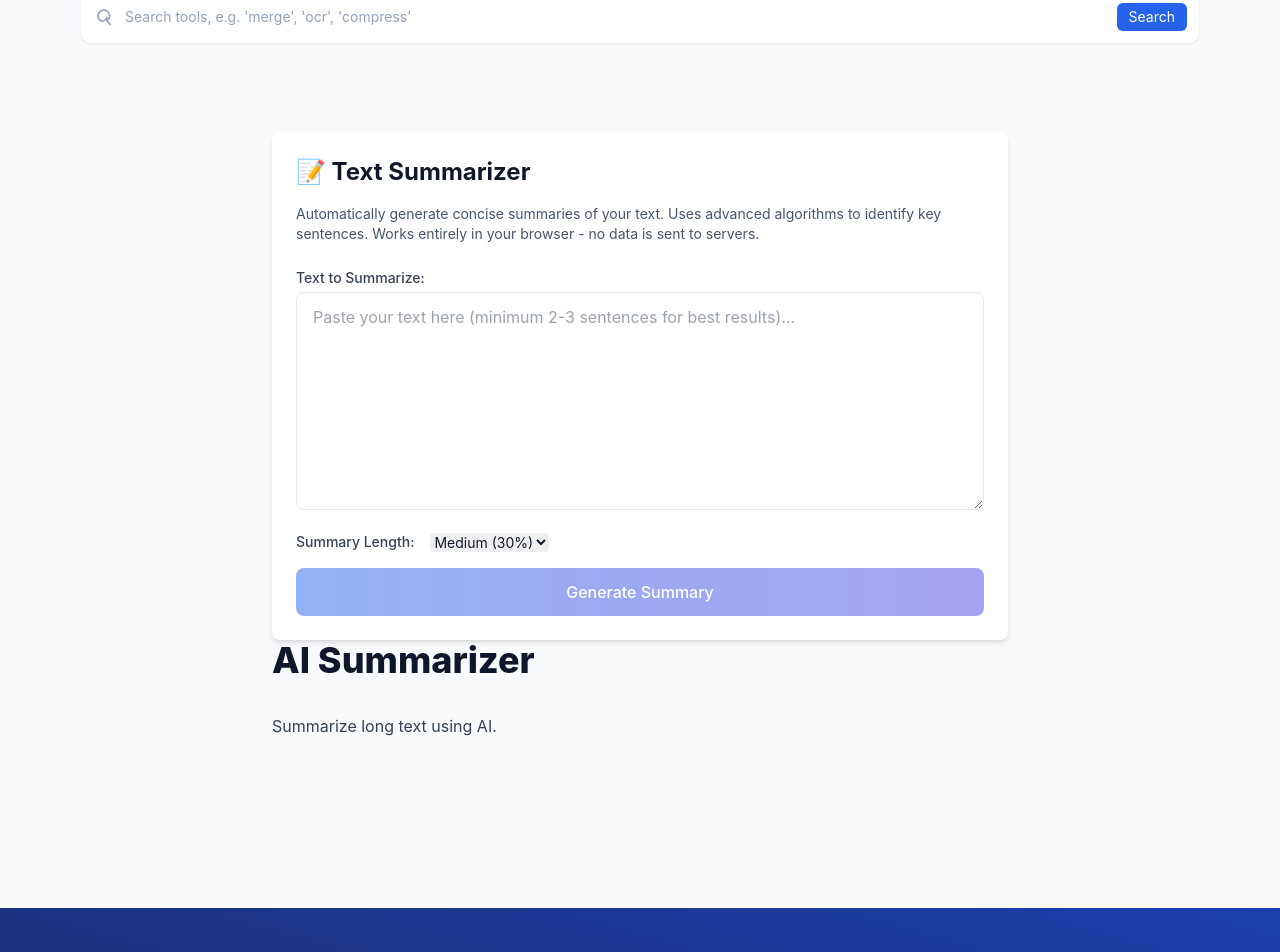
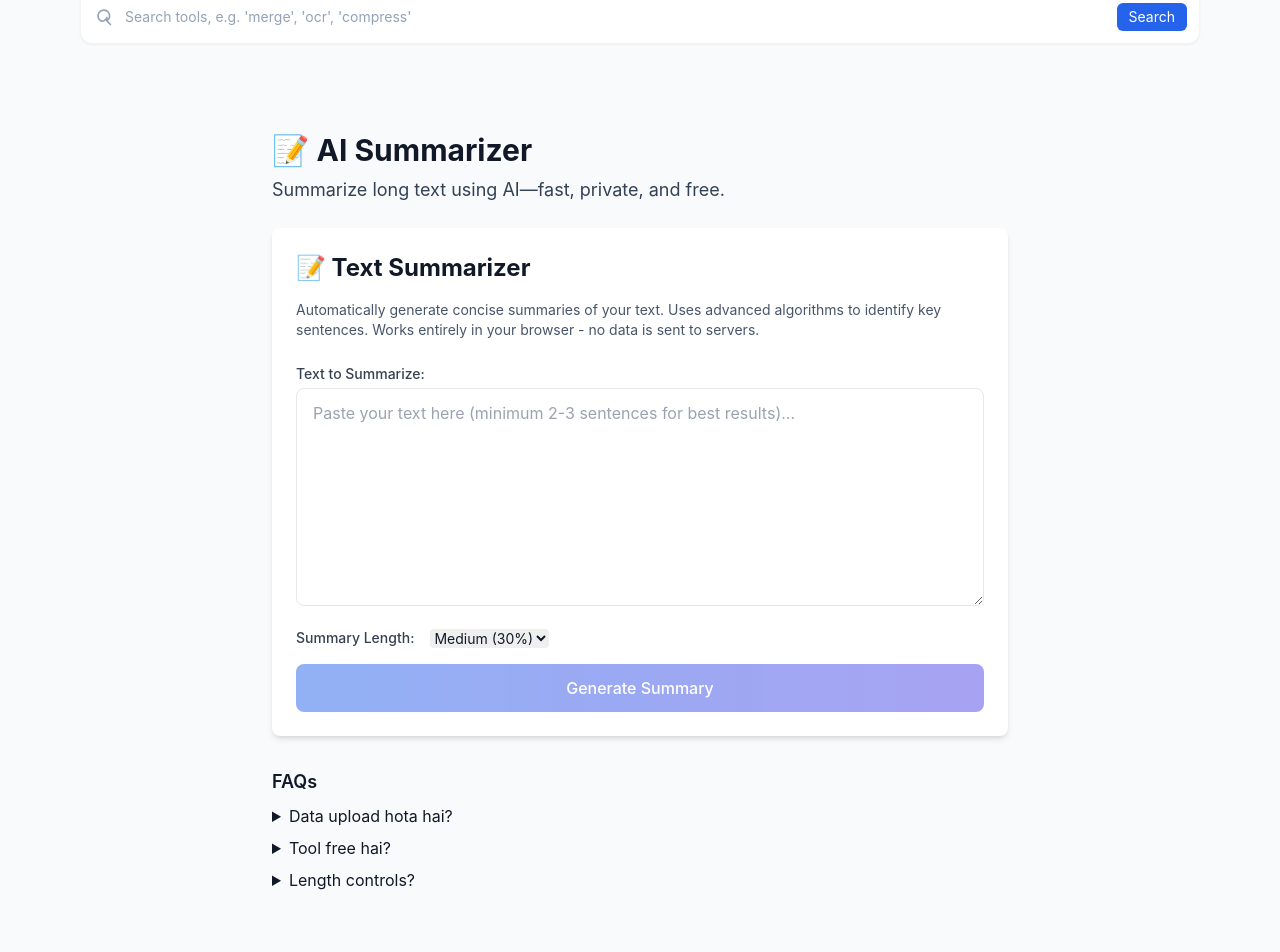
Before and after one commit to studybuild576-commits/my-tool-website, a Next.js app: page /ai-summarizer in a window 1280 px wide. Shown: the part 99-1051 px from the top of the page. Built offline with nearby package versions, Linux system fonts and the light colour scheme.

Commit message:
Update page.tsx

```diff
--- a/app/ai-summarizer/page.tsx
+++ b/app/ai-summarizer/page.tsx
@@ -1,15 +1,93 @@
-import AISummarizerTool from "@/components/AISummarizerTool";
-import { pageMetadataForRoute } from '@/lib/generateMetadataForRoute';
+// app/ai-summarizer/page.tsx
+import type { Metadata } from "next";
+import dynamic from "next/dynamic";
 
-export const metadata = pageMetadataForRoute('/ai-summarizer');
+const AISummarizerTool = dynamic(() => import("@/components/AISummarizerTool"), {
+  ssr: false,
+  loading: () => (
+    <div className="animate-pulse space-y-3">
+      <div className="h-8 w-56 bg-gray-200 rounded" />
+      <div className="h-24 w-full bg-gray-200 rounded" />
+      <div className="h-40 w-full bg-gray-200 rounded" />
+    </div>
+  ),
+});
+
+export const metadata: Metadata = {
+  title: "AI Summarizer: Summarize Text Online (Private) | PDF Maker AI",
+  description:
+    "Summarize long text into concise highlights with an in‑browser AI summarizer. Fast, free, privacy‑first—no signup.",
+  keywords: [
+    "AI summarizer",
+    "text summarizer online",
+    "summarize text free",
+    "in‑browser summarizer",
+    "no signup summarizer",
+  ],
+  alternates: { canonical: "https://pdfmakerai.shop/ai-summarizer" },
+  robots: { index: true, follow: true },
+  openGraph: {
+    type: "website",
+    url: "https://pdfmakerai.shop/ai-summarizer",
+    title: "AI Summarizer — PDF Maker AI",
+    description: "Create concise summaries from long text. 100% free, in‑browser, privacy‑first.",
+  },
+  twitter: {
+    card: "summary_large_image",
+    title: "AI Summarizer Online",
+    description: "Summarize long text quickly in your browser—no signup.",
+  },
+};
+
 export default function Page() {
+  const jsonLd = {
+    "@context": "https://schema.org",
+    "@type": "SoftwareApplication",
+    name: "AI Summarizer",
+    applicationCategory: "UtilityApplication",
+    operatingSystem: "Web",
+    url: "https://pdfmakerai.shop/ai-summarizer",
+    isAccessibleForFree: true,
+    offers: { "@type": "Offer", price: "0", priceCurrency: "USD" },
+    featureList: [
+      "Summarize long text",
+      "Adjustable summary length",
+      "In‑browser processing",
+      "No signup",
+      "Privacy‑first",
+    ],
+    keywords: "AI summarizer, summarize text online, free summarizer",
+    publisher: { "@type": "Organization", name: "PDF Maker AI", url: "https://pdfmakerai.shop" },
+  };
+
+  const faqLd = {
+    "@context": "https://schema.org",
+    "@type": "FAQPage",
+    mainEntity: [
+      { "@type": "Question", name: "Kya data upload hota hai?", acceptedAnswer: { "@type": "Answer", text: "Nahi, sab kuchh browser ke andar process hota hai." } },
+      { "@type": "Question", name: "Kya tool free hai?", acceptedAnswer: { "@type": "Answer", text: "Haan, 100% free aur bina account ke." } },
+      { "@type": "Question", name: "Length control milta hai?", acceptedAnswer: { "@type": "Answer", text: "Short, Medium, Long options uplabdh hain." } },
+    ],
+  };
+
   return (
     <main className="max-w-3xl mx-auto px-4 py-10">
+      <script type="application/ld+json" dangerouslySetInnerHTML={{ __html: JSON.stringify(jsonLd).replace(/</g, "\\u003c") }} />
+      <script type="application/ld+json" dangerouslySetInnerHTML={{ __html: JSON.stringify(faqLd).replace(/</g, "\\u003c") }} />
+
+      <header className="mb-6">
+        <h1 className="text-3xl font-bold mb-2">📝 AI Summarizer</h1>
+        <h2 className="text-lg text-slate-700">Summarize long text using AI—fast, private, and free.</h2>
+      </header>
+
       <AISummarizerTool />
-      <div className="prose max-w-none">
-        <h1>AI Summarizer</h1>
-        <p>Summarize long text using AI.</p>
-      </div>
+
+      <section className="mt-8">
+        <h3 className="text-lg font-semibold mb-2">FAQs</h3>
+        <details className="mb-2"><summary>Data upload hota hai?</summary><p className="text-gray-600">Nahi, processing browser me hi hoti hai.</p></details>
+        <details className="mb-2"><summary>Tool free hai?</summary><p className="text-gray-600">Haan, 100% free.</p></details>
+        <details className="mb-2"><summary>Length controls?</summary><p className="text-gray-600">Short, Medium, Long.</p></details>
+      </section>
     </main>
   );
 }
```
